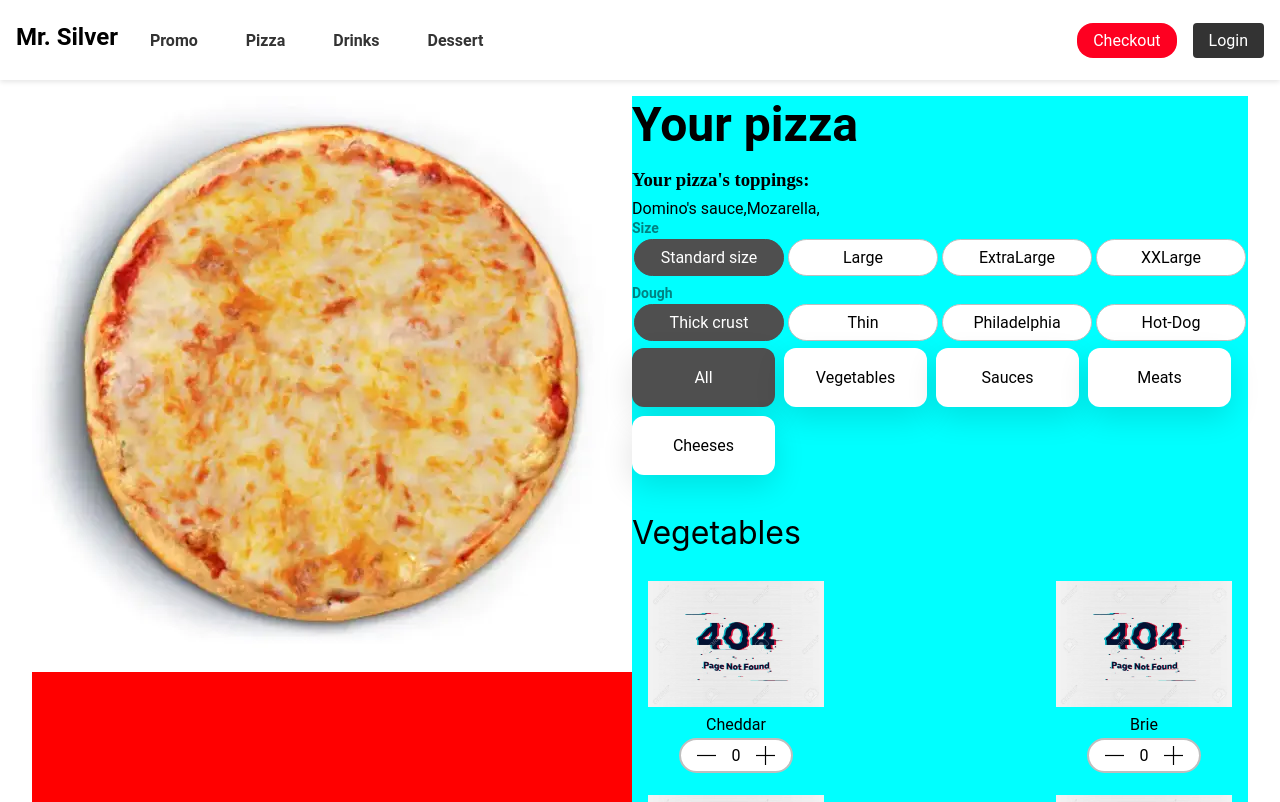
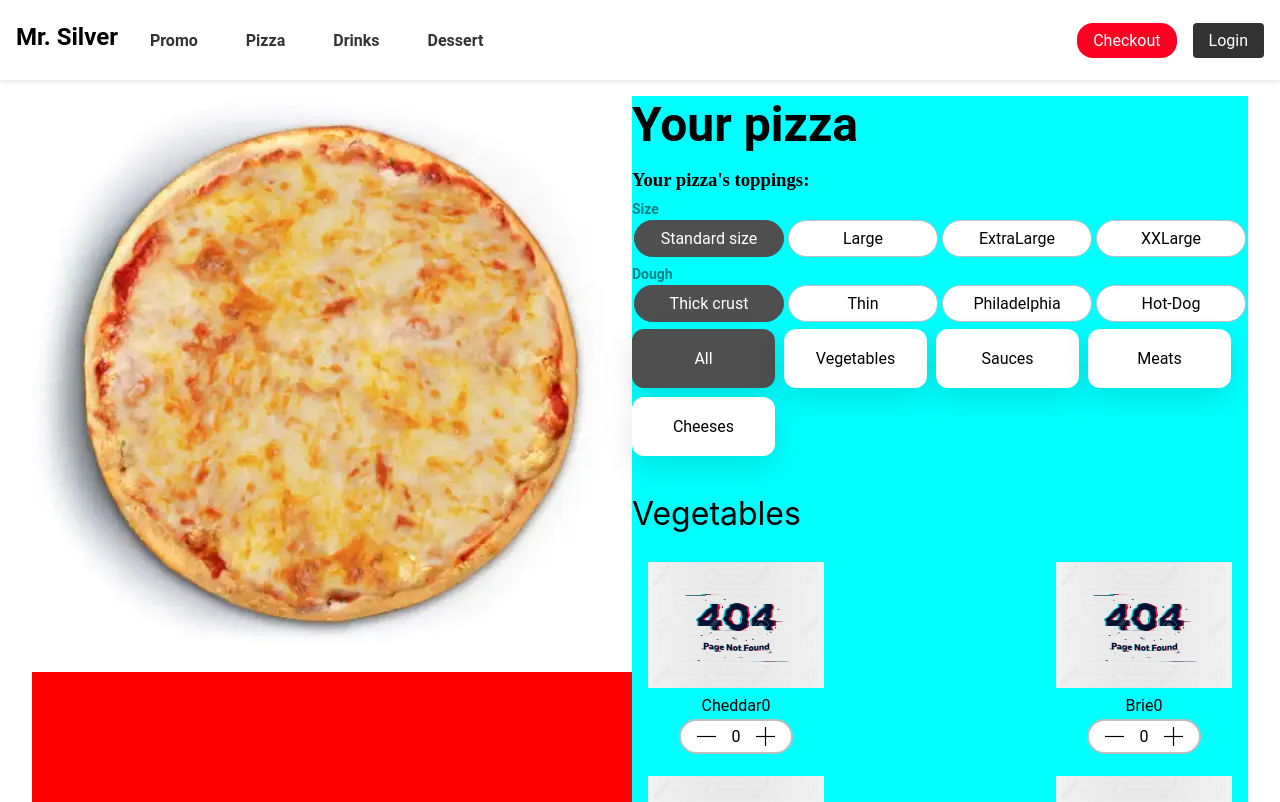
Before and after one commit to sterniichuk/pizza-constructor, a React (Create React App) app: page / in a window 1280 px wide. Shown: the top 802 px of the page. Built offline with nearby package versions, Linux system fonts and the light colour scheme.

Commit message:
managing toppings is done

```diff
--- a/src/Calculator.tsx
+++ b/src/Calculator.tsx
@@ -1,4 +1,4 @@
-import React, { useState} from 'react';
+import React, {useState} from 'react';
 import './styles/Calculator.scss';
 import StaticSelector from "./StaticSelector";
 import ToppingsSelector from "./ToppingsSelector";
@@ -6,14 +6,12 @@ import ToppingsSelector from "./ToppingsSelector";
 function Calculator() {
     const sizeNames = ["Standard size", "Large", "ExtraLarge", "XXLarge"]
 
-    const toppings = ["Domino's sauce", "Mozarella"].map((topping, index) => (
-        <li key={index}>{topping}, </li>
-    ));
+    const [toppings, setToppings] = useState<string[]>([]);
     const dough = ["Thick crust", "Thin", "Philadelphia", "Hot-Dog"];
     const allTab = "All";
     const tabs = [allTab, "Vegetables", "Sauces", "Meats", "Cheeses"];
     const myMap = new Map<string, string[]>();
-    tabs.slice(1).forEach((tab) => (
+    tabs.slice(1).forEach((tab, index) => (
         myMap.set(tab, ["Cheddar",
             "Brie",
             "Mozzarella",
@@ -23,15 +21,47 @@ function Calculator() {
             "Camembert",
             "Blue cheese",
             "Swiss",
-            "Ricotta"])
+            "Ricotta"].map(x => x + index))
     ));
     const [selectedTab, setSelectedTab] = useState(allTab);
+
+    function deleteTopping(topping: string) {
+        let newToppings = [...toppings];
+        const target = newToppings.lastIndexOf(topping);
+        if (target < 0) {
+            return;
+        }
+        if (target === toppings.length - 1) {
+            newToppings.pop();
+        } else {
+            newToppings.splice(target, 1)
+        }
+        setToppings(newToppings);
+        console.log("deleted: " + topping);
+        console.log("target: " + target);
+    }
+
+    function addTopping(topping: string) {
+        let newToppings = [...toppings];
+        const siblingIndex = newToppings.lastIndexOf(topping);
+        if (siblingIndex < 0 || siblingIndex === toppings.length - 1) {
+            newToppings.push(topping);
+        } else {
+            newToppings.splice(siblingIndex + 1, 0, topping)
+        }
+        setToppings(newToppings);
+        console.log("adding new " + topping);
+        console.log("siblingIndex: " + siblingIndex);
+    }
+
     return (
         <div className="calculator-wrapper">
             <h2>Your pizza</h2>
             <div className="selected-toppings-wrapper">
                 <h3>Your pizza's toppings:</h3>
-                <ul className="row">{toppings}</ul>
+                <ul className="row">{toppings.map((topping, index) => (
+                    <li key={index}>{topping}, </li>
+                ))}</ul>
             </div>
             <div className="size-wrapper static-selector-wrapper">
                 <h3>Size</h3>
@@ -45,7 +75,10 @@ function Calculator() {
                 <StaticSelector list={tabs} defaultOption={allTab} enabled="topping-tab-selected"
                                 disabled="topping-tab-default" callback={setSelectedTab}/>
             </div>
-            <ToppingsSelector allTab={allTab} tabs={tabs} myMap={myMap} selectedTab={selectedTab} />
+            <ToppingsSelector allTab={allTab} tabs={tabs} myMap={myMap}
+                              deleteTopping={(x) => deleteTopping(x)}
+                              addTopping={(x) => addTopping(x)}
+                              selectedTab={selectedTab}/>
         </div>
     );
 }
--- a/src/ItemCounter.tsx
+++ b/src/ItemCounter.tsx
@@ -1,16 +1,44 @@
-import React from 'react';
+import React, {useState} from 'react';
 import './styles/Calculator.scss';
 import minusImage from "./img/minus.svg";
 import plusImage from "./img/plus.svg";
 
-function ItemCounter() {
+interface Props {
+    max?: number
+
+    addTopping(): void
+
+    deleteTopping(): void
+}
+
+function ItemCounter({max = 3, addTopping, deleteTopping}: Props) {
+    const [counter, setCounter] = useState(0);
+
+    function add(x: number) {
+        const result = counter + x;
+        if (result > max || result < 0) {
+            return;
+        }
+        switch (x) {
+            case -1:
+                deleteTopping()
+                break;
+            case 1:
+                addTopping()
+                break;
+            default:
+                throw new Error("Illegal increment");
+        }
+        setCounter(result);
+    }
+
     return (
         <div className="item-counter row">
-            <div className="sign minus">
+            <div className="sign minus" onClick={() => add(-1)}>
                 <img className="sign-image" src={minusImage} alt="minus"/>
             </div>
-            <p>0</p>
-            <div className="sign plus">
+            <p>{counter}</p>
+            <div className="sign plus" onClick={() => add(1)}>
                 <img className="sign-image" src={plusImage} alt="plus"/>
             </div>
         </div>
--- a/src/ToppingsSelector.tsx
+++ b/src/ToppingsSelector.tsx
@@ -7,9 +7,13 @@ interface Props {
     tabs: string[]
     myMap: Map<string, string[]>
     selectedTab: string;
+
+    addTopping(name: string): void
+
+    deleteTopping(name: string): void
 }
 
-function ToppingsSelector({allTab, tabs, myMap, selectedTab}: Props) {
+function ToppingsSelector({allTab, tabs, myMap, selectedTab, addTopping, deleteTopping}: Props) {
     const show = "topping-category-wrapper";
     const hide = "displayNone";
     const categories = tabs.filter(t => t !== allTab).map(tab => {
@@ -20,7 +24,7 @@ function ToppingsSelector({allTab, tabs, myMap, selectedTab}: Props) {
                     <div key={name} className="topping-select-item">
                         <img className="topping-select-item-img" src={notFound} alt="not found"/>
                         <div className="topping-select-title">{name}</div>
-                        <ItemCounter/>
+                        <ItemCounter addTopping={() => addTopping(name)} deleteTopping={() => deleteTopping(name)}/>
                     </div>
                 ))}
             </div>
--- a/src/styles/Calculator.scss
+++ b/src/styles/Calculator.scss
@@ -11,8 +11,6 @@
     font-size: 3rem;
     margin-bottom: 1rem;
   }
-
-
 }
 
 .selected-toppings-wrapper {
@@ -46,7 +44,7 @@
   cursor: pointer;
 }
 .topping-tab-default{
-  border: 0px solid rgb(0, 0, 0);
+  border: 0 solid rgb(0, 0, 0);
   box-sizing: border-box;
   display: flex;
   flex-basis: auto;
@@ -167,9 +165,7 @@
       display: flex;
       width: $svg-size;
       height: $svg-size;
-        .sign-image{
-
-        }
+      cursor: pointer;
     }
   }
 }
```
